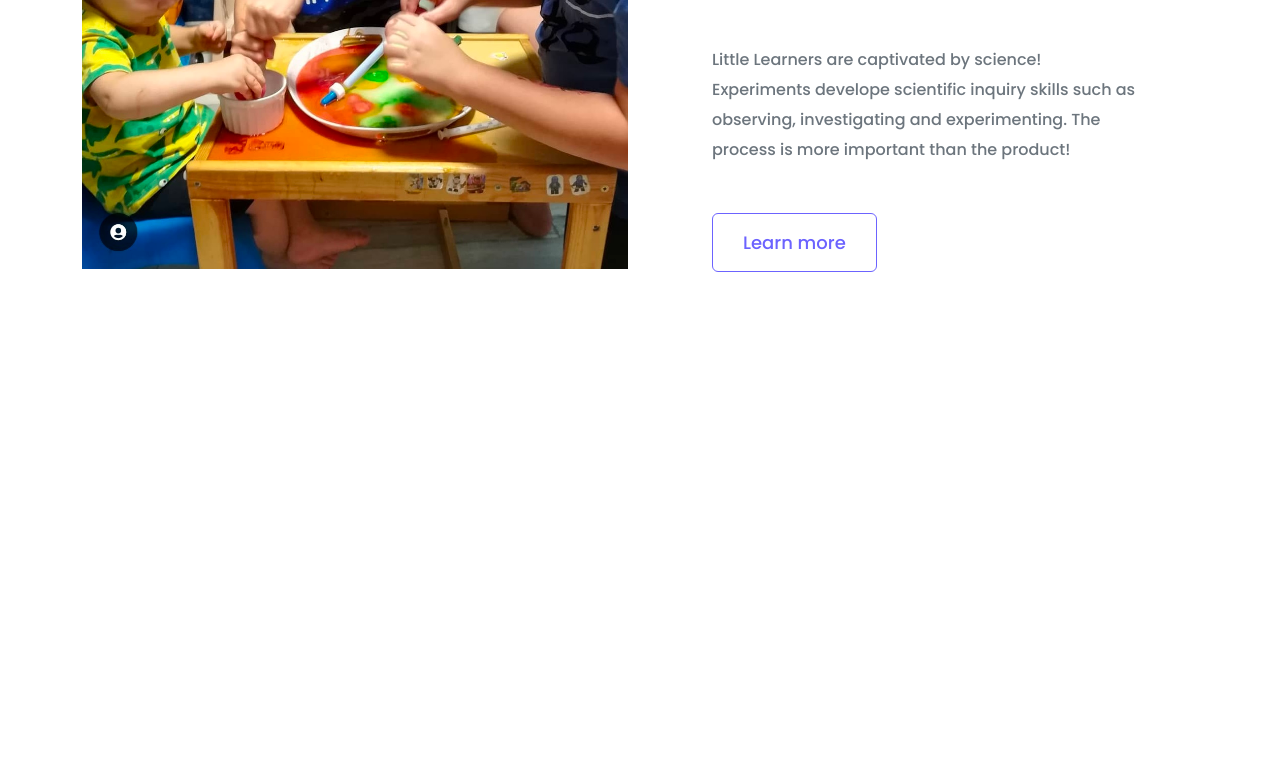
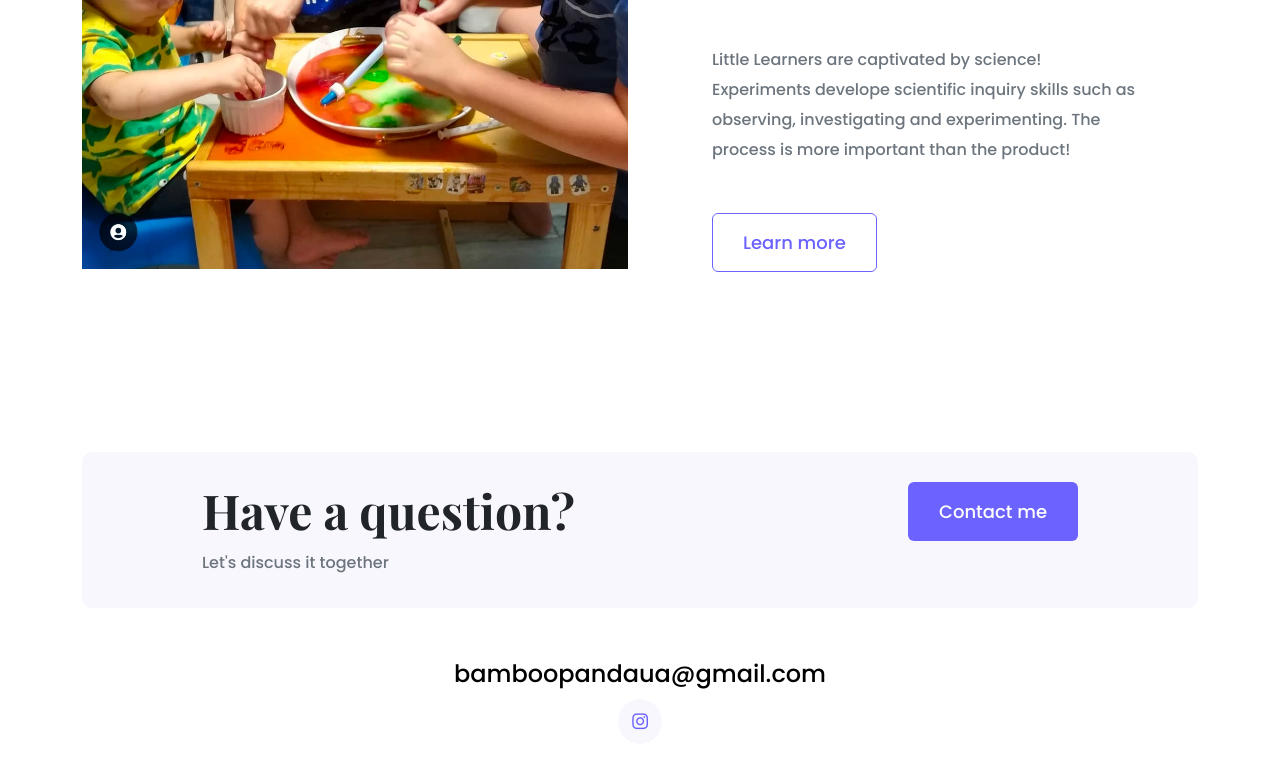
Before and after one commit to Bamboopandaua/portfolio-project, a plain HTML site: page index.html in a window 1280 px wide. Shown: the part 2604-3373 px from the top of the page. Before the commit the page ends 3044 px from the top, so only its background shows below. Drawn offline with nearby package versions, Linux system fonts and the light colour scheme.

Commit message:
inject the links, style the footer

```diff
--- a/index.html
+++ b/index.html
@@ -120,6 +120,25 @@
           </div>
         </div>
       </div>
+      <footer>
+        <div class="contact-box d-flex justify-content-between mb-5">
+          <div>
+            <h4>Have a question?</h4>
+            <p class="text-muted">Let's discuss it together</p>
+          </div>
+          <div><a href="" class="btn btn-branding">Contact me</a></div>
+        </div>
+        <div class="d-flex justify-content-center">
+          <a href="mailto:bamboopandaua@gmail.com" class="email-link"
+            >bamboopandaua@gmail.com</a
+          >
+        </div>
+        <div class="social-links text-center mt-3">
+          <a href="http://www.instagram.com/ushakovaeugenia" target="blank"
+            ><i class="fab fa-instagram"></i
+          ></a>
+        </div>
+      </footer>
     </div>
   </body>
 </html>
--- a/styles/portfolio.css
+++ b/styles/portfolio.css
@@ -22,6 +22,9 @@ h1 {
 }
 h2 {
   font-size: 64px;
+}
+h4 {
+  font-size: 48px;
 }
 p {
   font-weight: medium;
@@ -120,7 +123,41 @@ nav a:hover,
 nav li.active a {
   color: var(--branding-color);
 }
+footer {
+  margin: 60px 0;
+}
+footer .contact-box {
+  background: var(--secondary-color);
+  padding: 30px 120px;
+  border-radius: 10px;
+}
+footer .contact-box p {
+  margin: 0;
+}
+footer .email-link {
+  text-decoration: none;
+  color: black;
+  font-size: 24px;
+  text-align: center;
+}
+footer .email-link:hover {
+  color: var(--branding-color);
+}
+footer .social-links a {
+  margin: 0 20px;
+  text-align: center;
+  color: var(--branding-color);
+  background: var(--secondary-color);
+  padding: 10px 14px;
+  font-size: 18px;
+  border-radius: 50%;
+  transition: all 100ms ease-in-out;
+}
 
+footer .social-links a:hover {
+  color: white;
+  background: var(--branding-color);
+}
 @media (max-width: 900px) {
   h1 {
     font-size: 44px;
@@ -128,6 +165,9 @@ nav li.active a {
   }
   h2 {
     font-size: 44px;
+  }
+  h4 {
+    font-size: 18px;
   }
   .hero {
     padding: 80px 20px;
@@ -140,4 +180,10 @@ nav li.active a {
     text-align: center;
     padding: 0;
   }
+  footer .contact-box {
+    padding: 30px;
+  }
+  footer .email-link {
+    font-size: 20px;
+  }
 }
```
